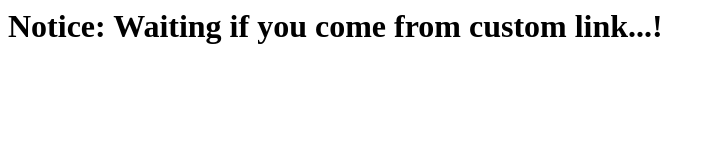
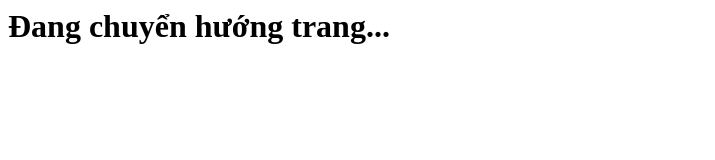
Before and after one commit to iuhgdsc/iuhgdsc.github.io, a plain HTML site: page index.html in a window 1280 px wide. Shown: the whole page, without its empty margins (0-715 px from the left). Drawn offline with Linux system fonts and the light colour scheme; no server answers.

Commit message:
Cập nhật thông báo

```diff
--- a/index.html
+++ b/index.html
@@ -1,7 +1,7 @@
 <html>
 
 <head>
-	<title>IUH GDSC - Custom Page</title>
+	<title>IUH GDSC - Link rút gọn</title>
 	<meta charset="utf-8">
 	<meta name="viewport" content="width=device-width, initial-scale=1, shrink-to-fit=no">
 	<link href='fvc.ico' type='image/x-icon' rel='icon' />
@@ -50,6 +50,6 @@
 		</script>
 
 	<body>
-		<h1> Notice: Waiting if you come from custom link...!</h1>
+		<h1> Đang chuyển hướng trang...</h1>
 	</body>
 	<html>
```
